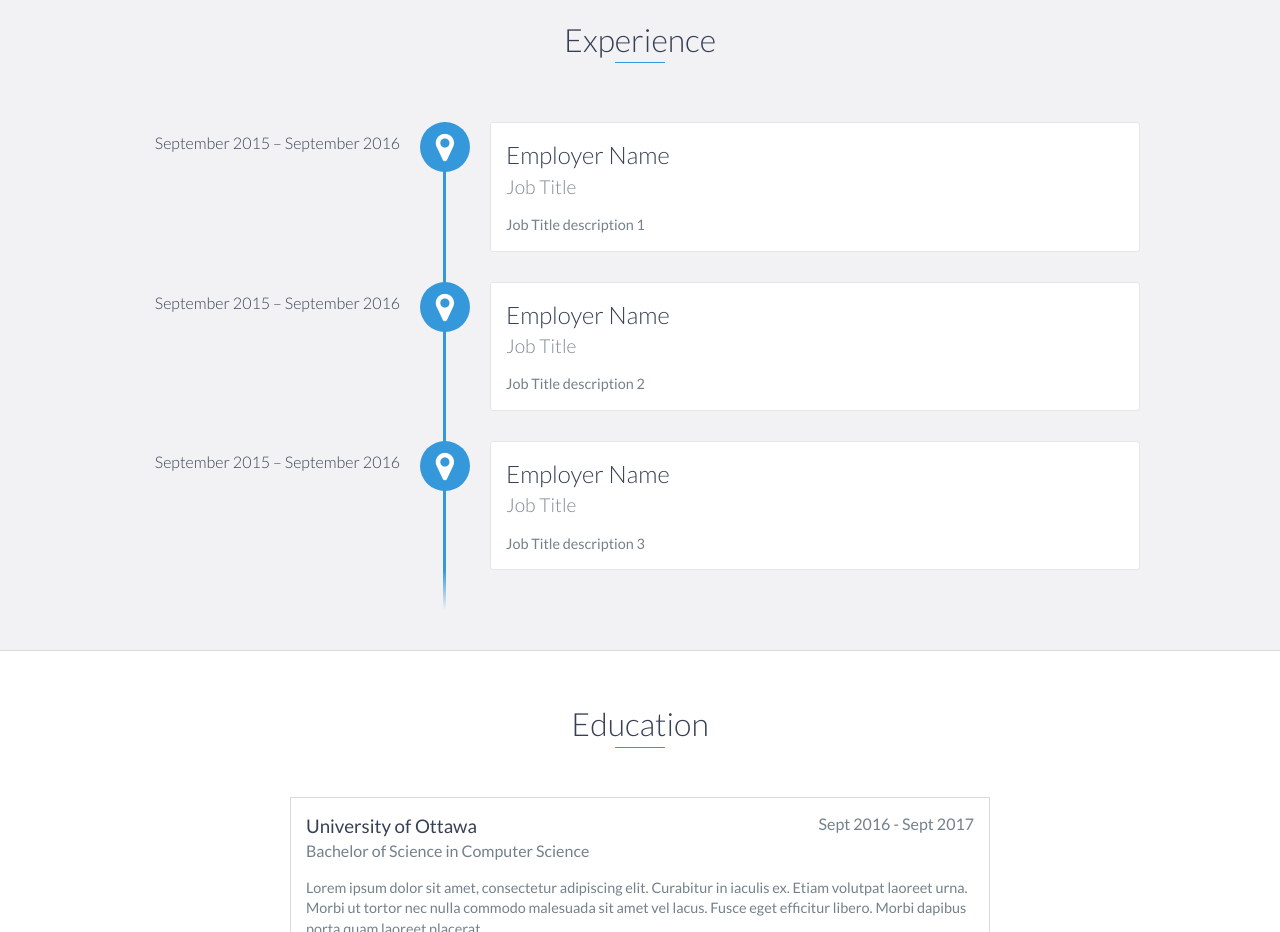
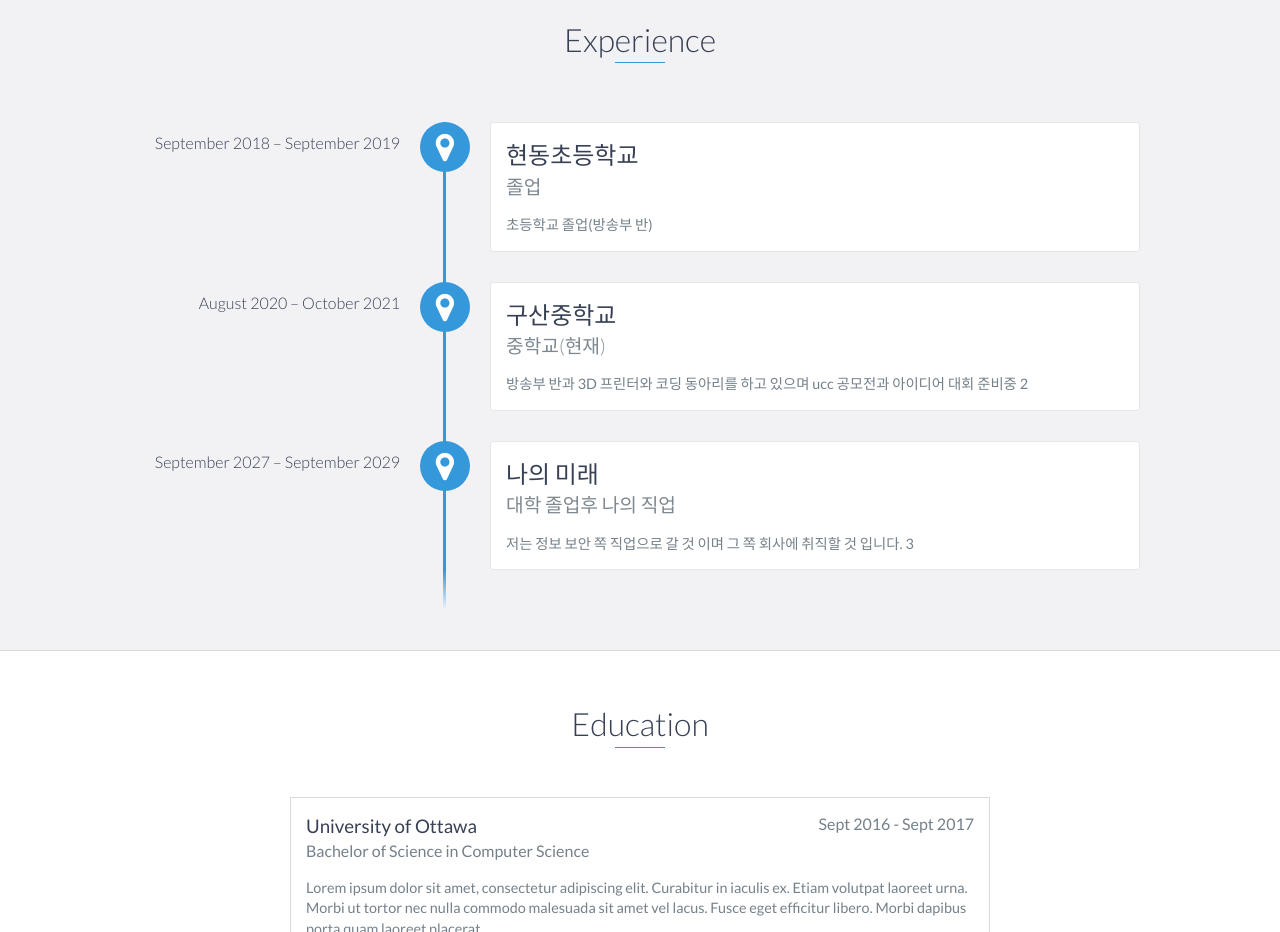
Before and after one commit to Gingimba/Gingimba.github.io, a website: page index.html in a window 1280 px wide. Shown: the part 1060-1992 px from the top of the page. Drawn offline with nearby package versions, Linux system fonts and the light colour scheme.

Commit message:
Change introduce my self.

```diff
--- a/index.html
+++ b/index.html
@@ -88,27 +88,28 @@
     <div id="experience" class="background-alt">
         <h2 class="heading">Experience</h2>
         <div id="experience-timeline">
-            <div data-date="September 2015 – September 2016">
-                <h3>Employer Name</h3>
-                <h4>Job Title</h4>
+            <div data-date="September 2018 – September 2019">
+                <h3>현동초등학교</h3>
+                <h4>졸업</h4>
                 <p>
-                    Job Title description 1
+                    초등학교 졸업(방송부 반)
                 </p>
             </div>
 
-            <div data-date="September 2015 – September 2016">
-                <h3>Employer Name</h3>
-                <h4>Job Title</h4>
+            <div data-date="August 2020 – October 2021">
+                <h3>구산중학교</h3>
+                <h4>중학교(현재)</h4>
                 <p>
-                    Job Title description 2
+                    방송부 반과 3D 프린터와 코딩 동아리를 하고 있으며
+                    ucc 공모전과 아이디어 대회 준비중 2
                 </p>
             </div>
 
-            <div data-date="September 2015 – September 2016">
-                <h3>Employer Name</h3>
-                <h4>Job Title</h4>
+            <div data-date="September 2027 – September 2029">
+                <h3>나의 미래</h3>
+                <h4>대학 졸업후 나의 직업</h4>
                 <p>
-                    Job Title description 3
+                    저는 정보 보안 쪽 직업으로 갈 것 이며 그 쪽 회사에 취직할 것 입니다. 3
                 </p>
             </div>
         </div>
```
